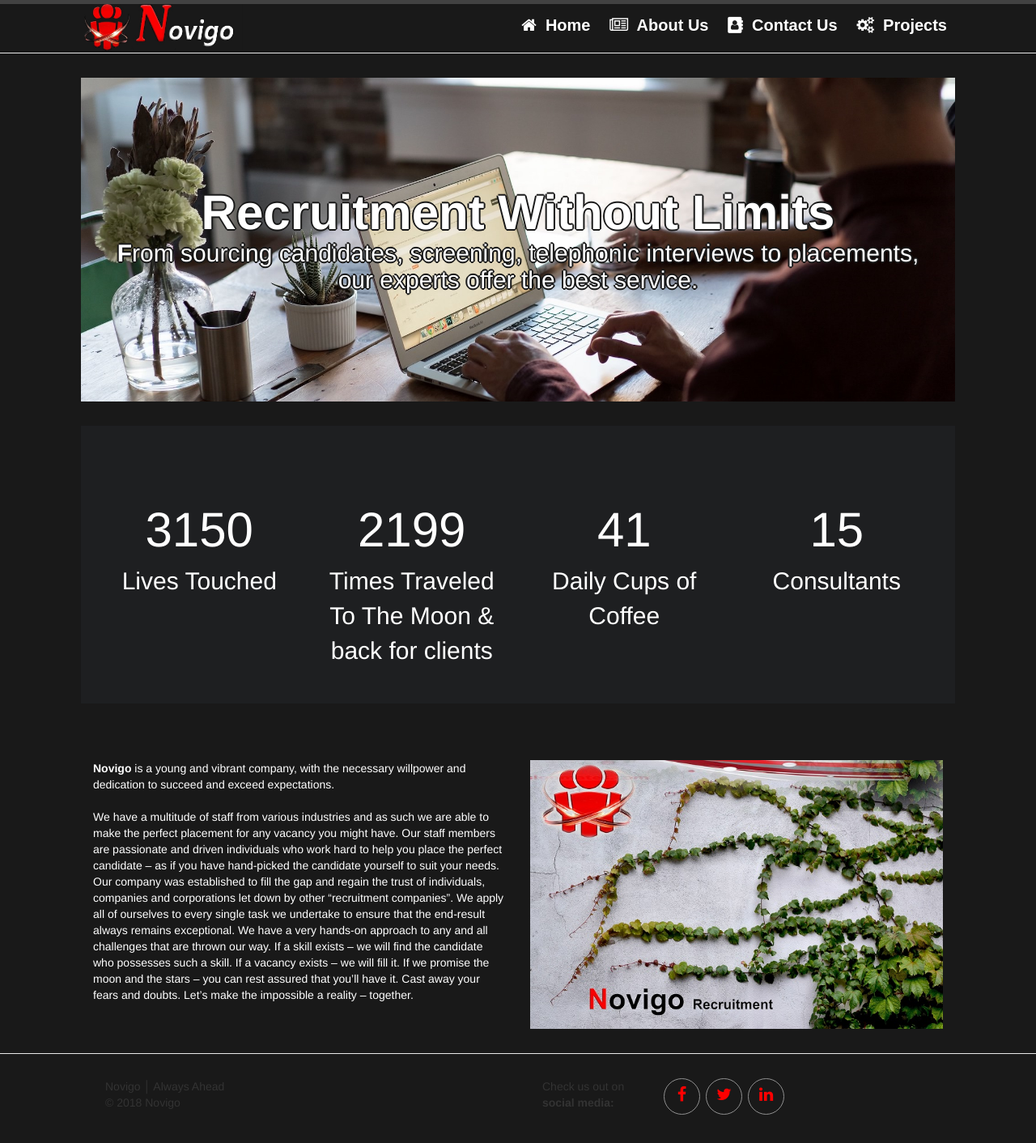
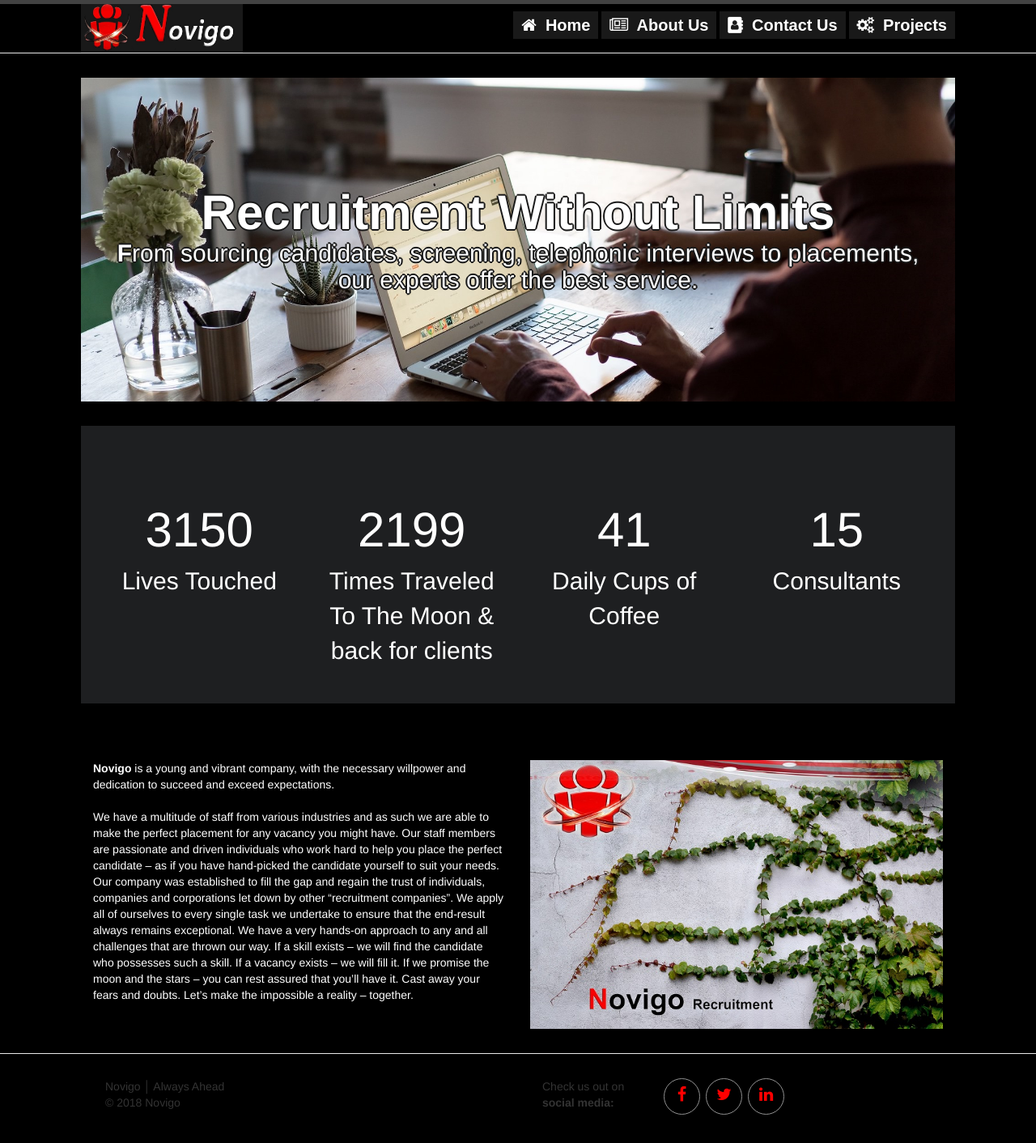
Before and after one commit to Hermankoch/hermankoch.github.io, a Jekyll site: the page built from index.html, in a window 1280 px wide. Shown: the whole page at 81% size. Built offline with Jekyll 4.4.1, drawn with Linux system fonts in a browser that asks for light colours.

Commit message:
Update homepage.css

```diff
--- a/css/homepage.css
+++ b/css/homepage.css
@@ -1,5 +1,6 @@
 body {
-   background-color: #191919;
+   // background-color: #191919;
+   background-color: black;
    font-weight: 300;
 }
   .jumbotron {
```
